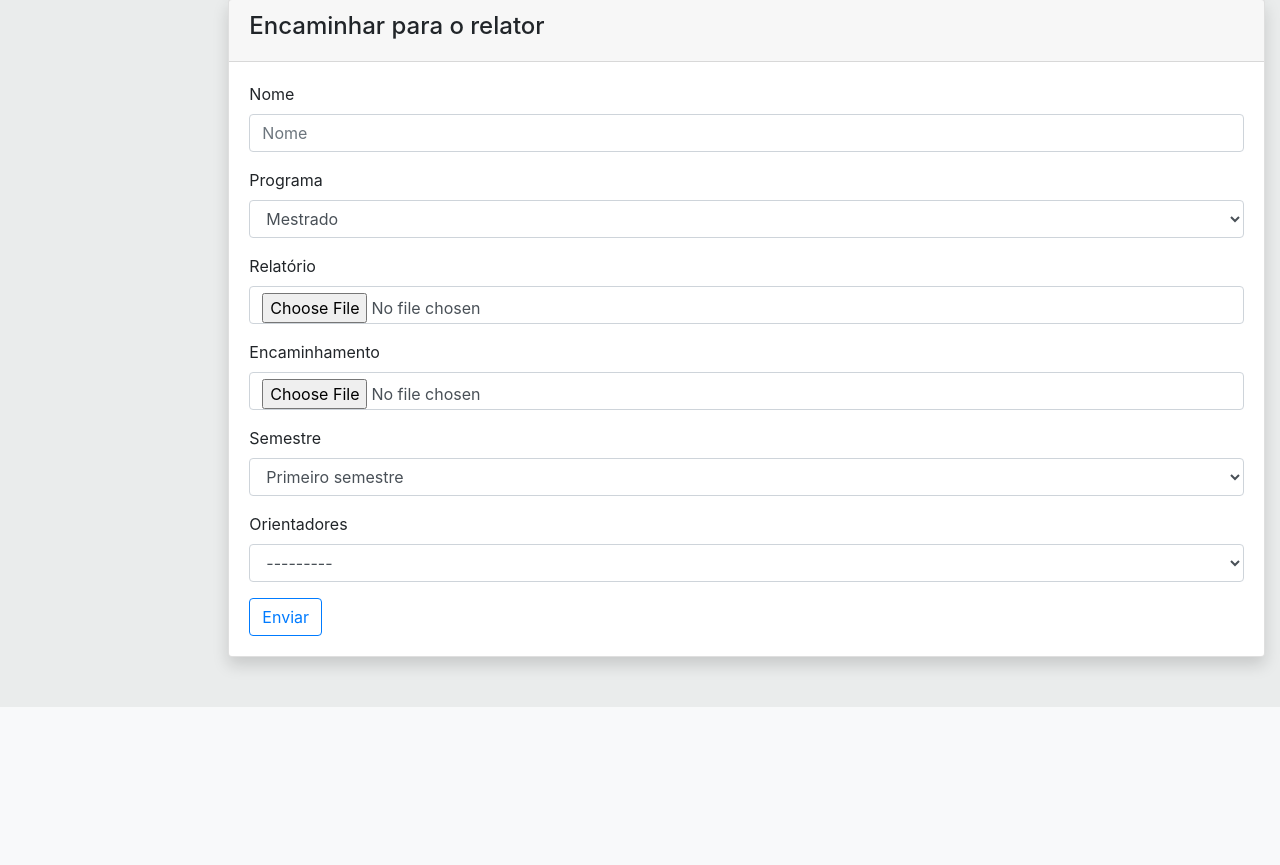
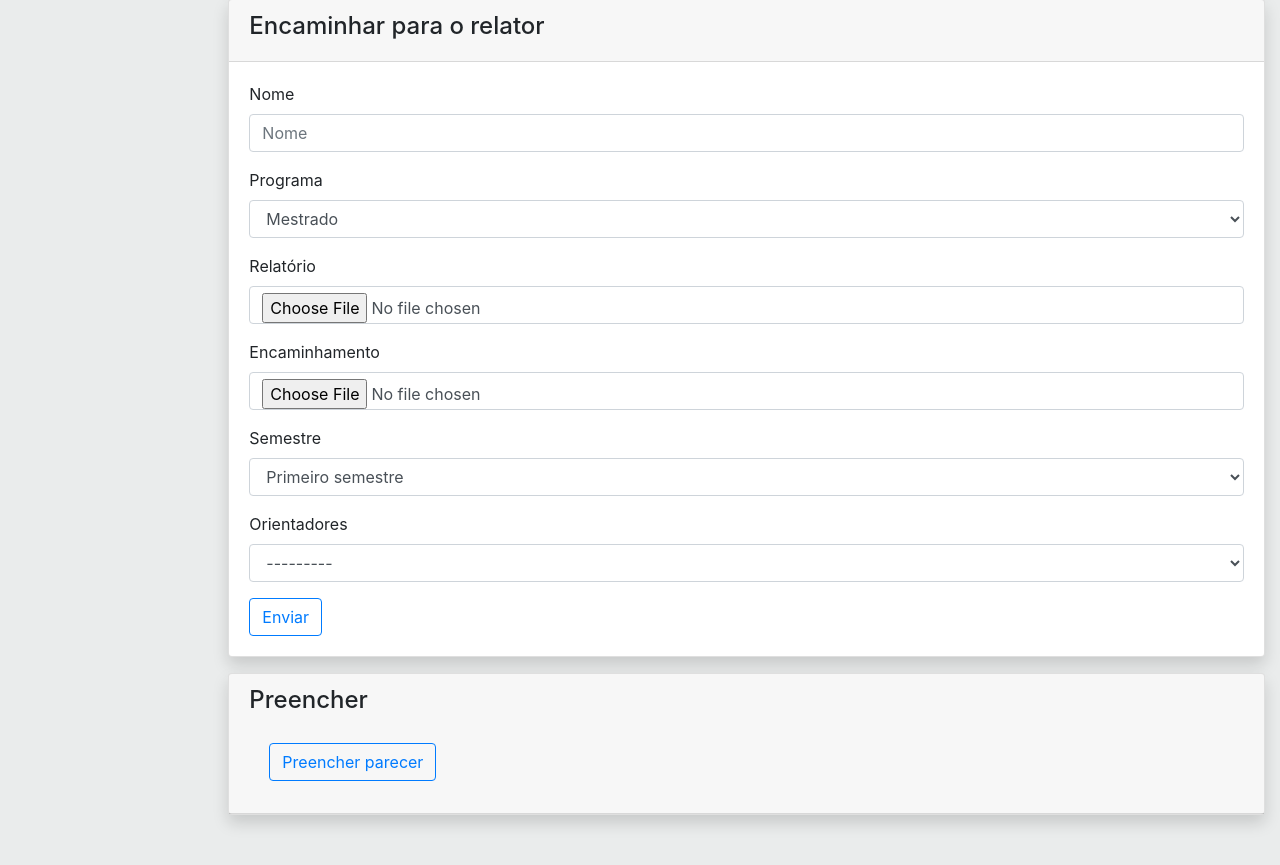
Before and after one commit to marcelosf/pos-relatorios, a Django app: template sispos/relatorios/templates/relatorios_update.html in a window 1280 px wide. Shown: the part 533-1398 px from the top of the page. Before the commit the page ends 1240 px from the top, so only its background shows below. Run offline with Django 3.2, Linux system fonts and the light colour scheme; the template is opened without the code that fills it: values that come from a table or form of the project are taken from there, others are empty; the visitor is signed in with stand-in values (Sample User, id 1); data comes from the database, SQL or seed files in the repository; parts of the project's set-up code (start-up, migrations or seed data) failed here and were passed over; some libraries are stand-ins or nearby versions.

Commit message:
Adiciona botão para preencher parecer - issue #82

```diff
--- a/sispos/relatorios/templates/relatorios_update.html
+++ b/sispos/relatorios/templates/relatorios_update.html
@@ -44,6 +44,7 @@
                         </ul>
                     </div>
                 </div>
+                {% if perms.relatorios.change_relatorios %}
                 <div class="card shadow mt-3">
                     <div class="card-header">
                         <h4>Encaminhar para o relator</h4>
@@ -56,6 +57,19 @@
                         </form>
                     </div>
                 </div>
+                {% endif %}
+
+                <div class="card shadow mt-3">
+                    <div class="card-header">
+                        <h4>Preencher</h4>
+                        <div class="card-body">
+                            <a href="{{ relatorio.get_parecer_url }}" class="btn btn-outline-primary">
+                                Preencher parecer
+                            </a>
+                        </div>
+                    </div>
+                </div>
+
             </div>
         </div>
 
```
Also changed, not shown: sispos/relatorios/tests/test_relatorios_views_update.py (+7 -1 lines).
